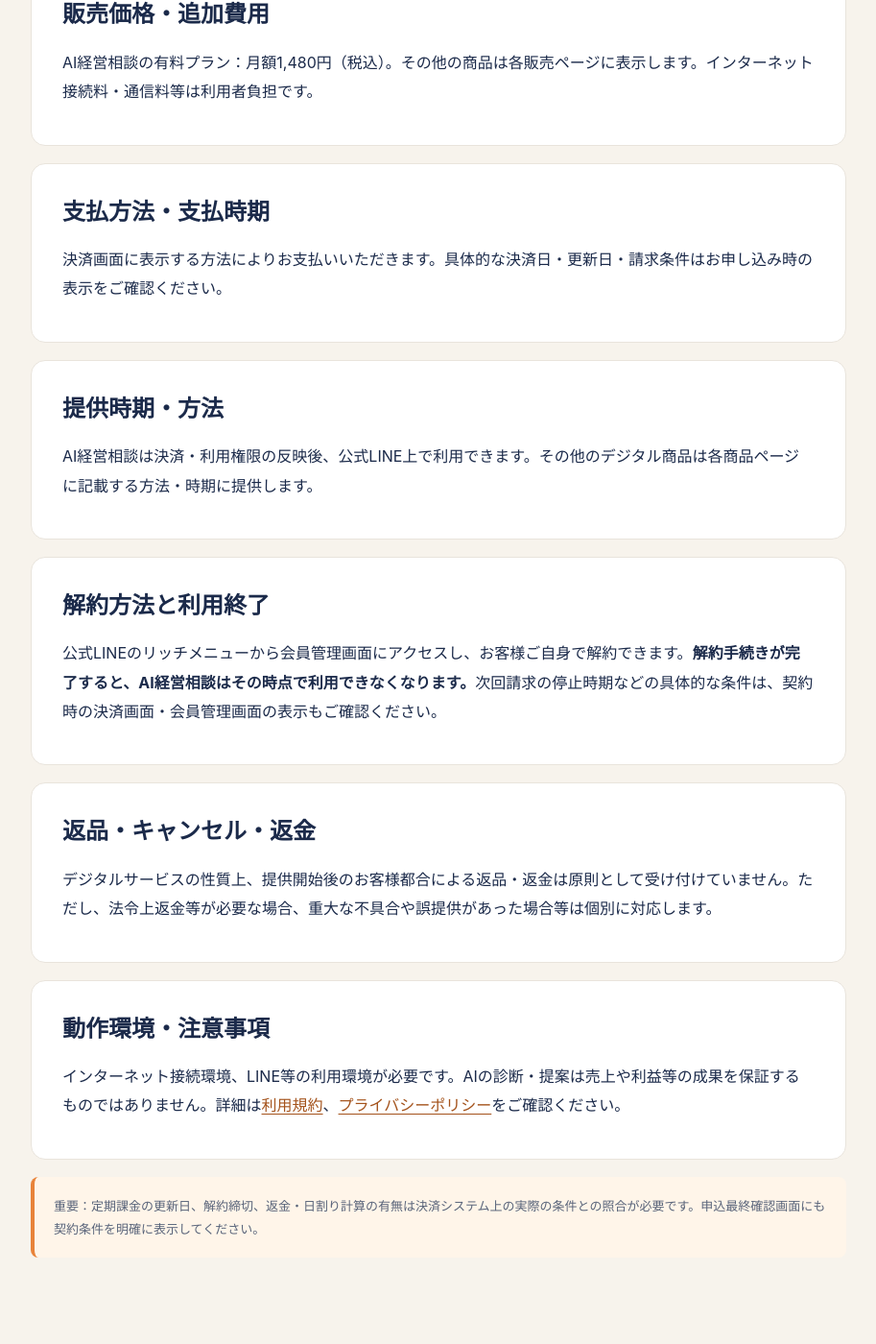
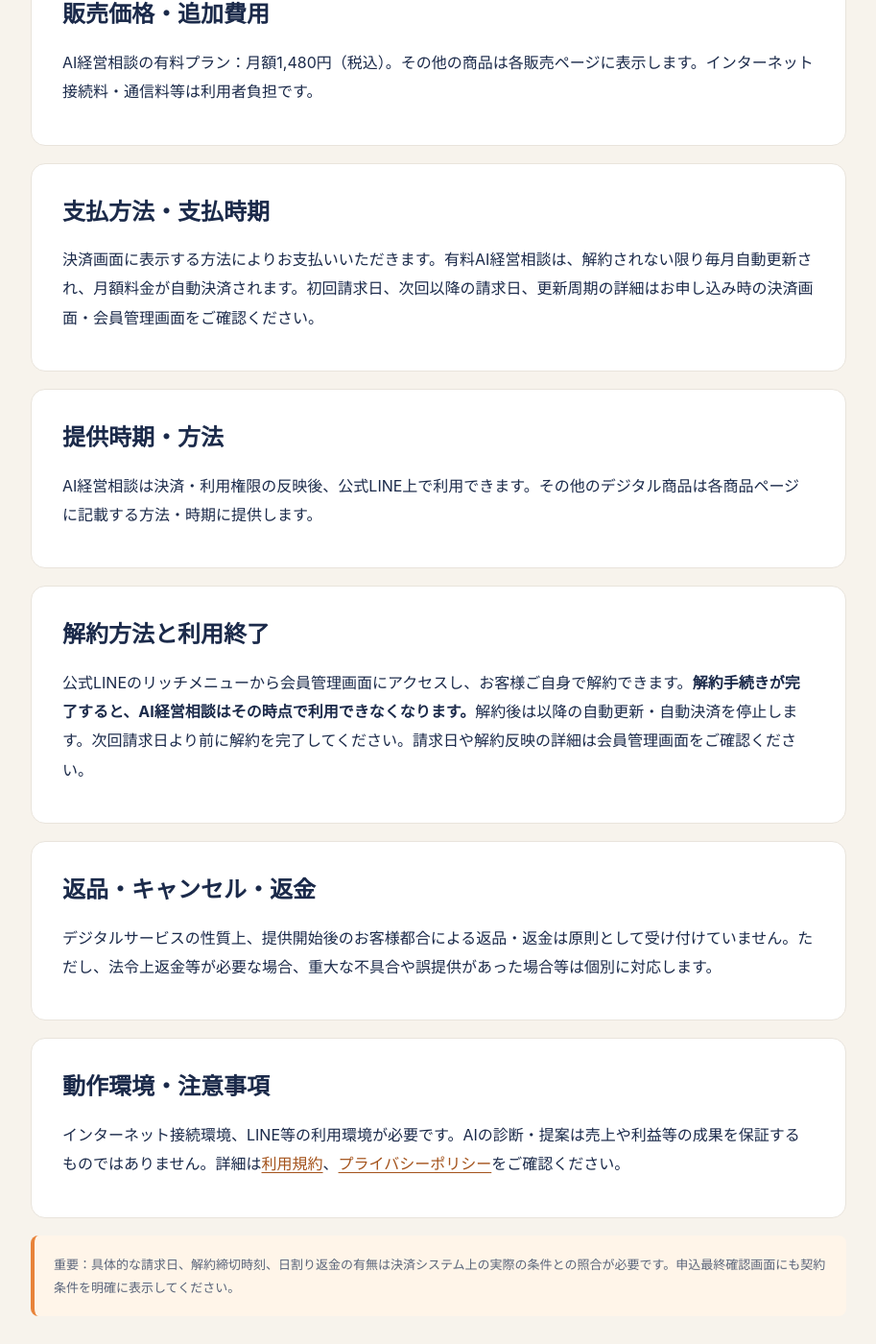
Before and after one commit to insyokuten/restaurant-growth-hub, a Jekyll site: the page built from legal.md, in a window 1280 px wide and 1400 px high, scrolled down 753 px. Shown: the whole window at 96% size, without its empty margins (183-1096 px from the left). Built offline with Jekyll 4.4.1, drawn with Linux system fonts in a browser that asks for light colours.

Commit message:
Clarify monthly auto renewal and cancellation

```diff
--- a/legal.md
+++ b/legal.md
@@ -9,10 +9,10 @@ permalink: /legal/
 <div class="info-panel"><h2>販売事業者</h2><p>飲食店経営の右腕（個人運営）</p><p>販売事業者の氏名・住所・電話番号については、適用法令に基づき請求があった場合に遅滞なく開示いたします。開示をご希望の方は、下記のメールまたは公式LINEよりご連絡ください。</p></div>
 <div class="info-panel"><h2>お問い合わせ</h2><p><a href="mailto:create.to.market@gmail.com">create.to.market@gmail.com</a><br><a href="{{ site.line_url | escape }}">公式LINE</a></p></div>
 <div class="info-panel"><h2>販売価格・追加費用</h2><p>AI経営相談の有料プラン：月額1,480円（税込）。その他の商品は各販売ページに表示します。インターネット接続料・通信料等は利用者負担です。</p></div>
-<div class="info-panel"><h2>支払方法・支払時期</h2><p>決済画面に表示する方法によりお支払いいただきます。具体的な決済日・更新日・請求条件はお申し込み時の表示をご確認ください。</p></div>
+<div class="info-panel"><h2>支払方法・支払時期</h2><p>決済画面に表示する方法によりお支払いいただきます。有料AI経営相談は、解約されない限り毎月自動更新され、月額料金が自動決済されます。初回請求日、次回以降の請求日、更新周期の詳細はお申し込み時の決済画面・会員管理画面をご確認ください。</p></div>
 <div class="info-panel"><h2>提供時期・方法</h2><p>AI経営相談は決済・利用権限の反映後、公式LINE上で利用できます。その他のデジタル商品は各商品ページに記載する方法・時期に提供します。</p></div>
-<div class="info-panel"><h2>解約方法と利用終了</h2><p>公式LINEのリッチメニューから会員管理画面にアクセスし、お客様ご自身で解約できます。<strong>解約手続きが完了すると、AI経営相談はその時点で利用できなくなります。</strong>次回請求の停止時期などの具体的な条件は、契約時の決済画面・会員管理画面の表示もご確認ください。</p></div>
+<div class="info-panel"><h2>解約方法と利用終了</h2><p>公式LINEのリッチメニューから会員管理画面にアクセスし、お客様ご自身で解約できます。<strong>解約手続きが完了すると、AI経営相談はその時点で利用できなくなります。</strong>解約後は以降の自動更新・自動決済を停止します。次回請求日より前に解約を完了してください。請求日や解約反映の詳細は会員管理画面をご確認ください。</p></div>
 <div class="info-panel"><h2>返品・キャンセル・返金</h2><p>デジタルサービスの性質上、提供開始後のお客様都合による返品・返金は原則として受け付けていません。ただし、法令上返金等が必要な場合、重大な不具合や誤提供があった場合等は個別に対応します。</p></div>
 <div class="info-panel"><h2>動作環境・注意事項</h2><p>インターネット接続環境、LINE等の利用環境が必要です。AIの診断・提案は売上や利益等の成果を保証するものではありません。詳細は<a href="{{ '/terms/' | relative_url }}">利用規約</a>、<a href="{{ '/privacy/' | relative_url }}">プライバシーポリシー</a>をご確認ください。</p></div>
-<p class="info-note">重要：定期課金の更新日、解約締切、返金・日割り計算の有無は決済システム上の実際の条件との照合が必要です。申込最終確認画面にも契約条件を明確に表示してください。</p>
+<p class="info-note">重要：具体的な請求日、解約締切時刻、日割り返金の有無は決済システム上の実際の条件との照合が必要です。申込最終確認画面にも契約条件を明確に表示してください。</p>
 </section>
```
